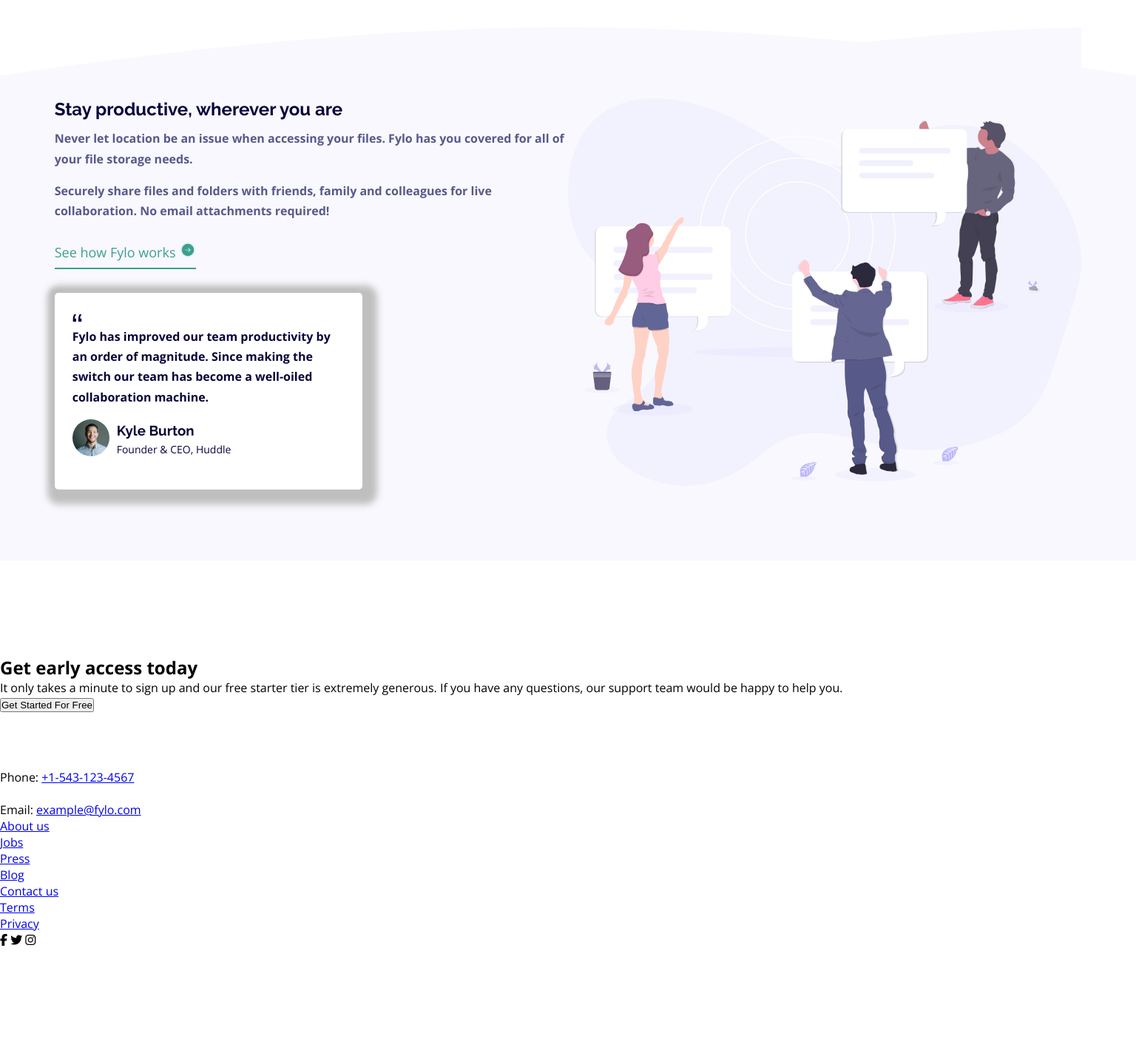
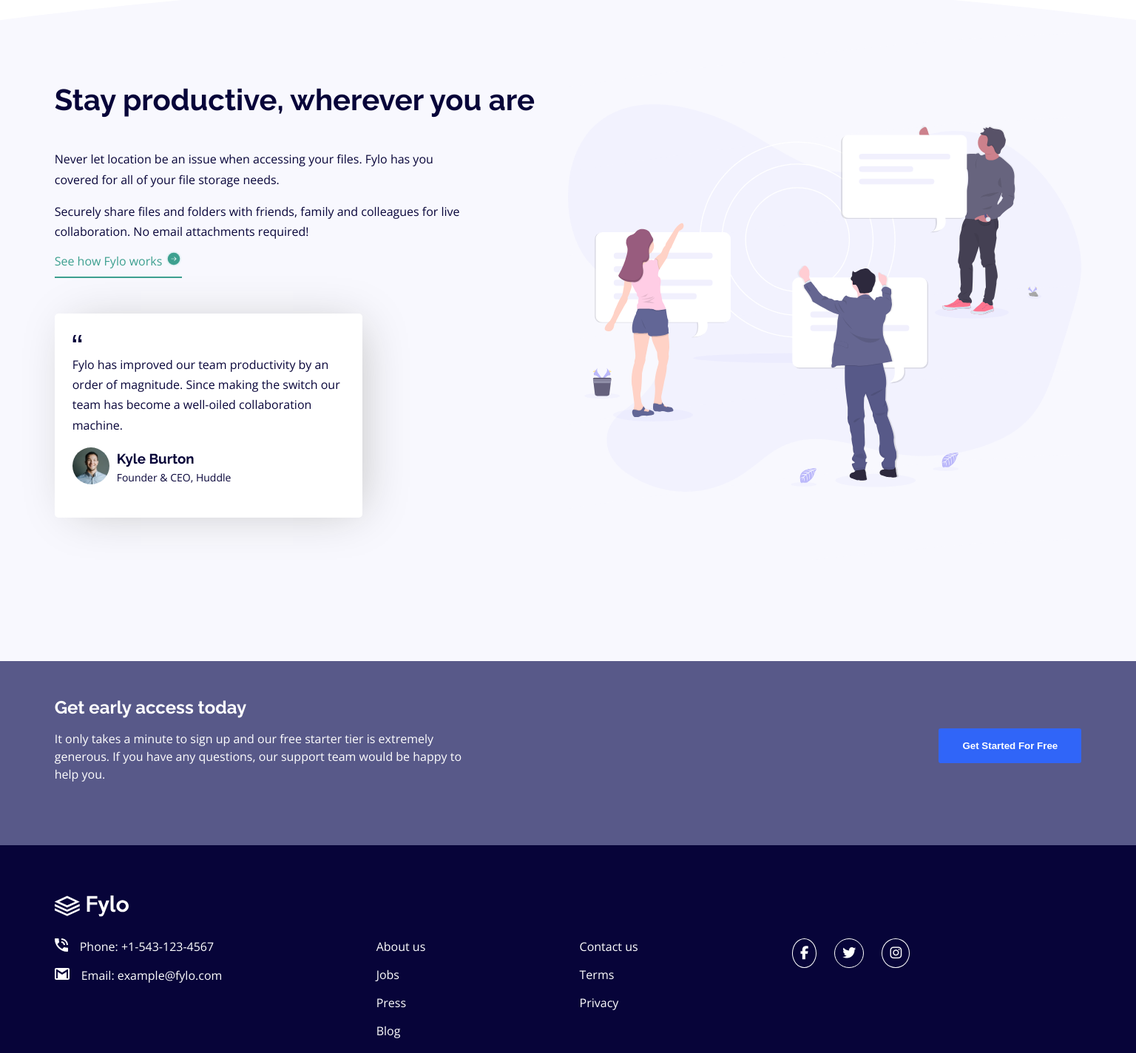
Before and after one commit to Opeyemi-stack/fylo-landing-page-with-two-column-layout-master, a plain HTML site: page index.html in a window 1536 px wide. Shown: the part 740-2164 px from the top of the page at 74% size. Before the commit the page ends 2022 px from the top, so only its background shows below. Drawn offline with nearby package versions, Linux system fonts and the light colour scheme.

Commit message:
Added style to the page

```diff
--- a/style.css
+++ b/style.css
@@ -34,6 +34,11 @@
   color: hsl(243, 87%, 12%);
   font-size: 1rem;
   font-family: "Raleway", sans-serif;
+}
+
+.nav__link--hover:hover {
+  color: hsl(224, 93%, 58%);
+  cursor: pointer;
 }
 
 .hero {
@@ -85,11 +90,15 @@
   box-shadow: 3px 5px 5px hsl(0, 0%, 75%);
 }
 
+.btn--hover:hover {
+  cursor: pointer;
+}
+
 .features {
   background: url(/images/bg-curve-mobile.svg) no-repeat center top;
   background-size: cover;
-  margin: 64px 0 128px 0;
-  padding: 0 4.8vw;
+  padding: 64px 4.8vw 128px;
+  /* padding: 0 4.8vw; */
 }
 
 .features__img {
@@ -109,7 +118,6 @@
   padding: 36px 0;
   color: hsl(238, 22%, 44%);
   line-height: 1.7;
-  font-weight: 700;
 }
 
 .features__description-one {
@@ -130,7 +138,7 @@
 .features__cta-link {
   color: hsl(170, 45%, 43%);
   text-decoration: none;
-  font-size: 18px;
+  font-size: 16px;
 }
 
 .arrow-icon {
@@ -142,17 +150,22 @@
   background-color: #fff;
   padding: 24px;
   border-radius: 5px;
-  box-shadow: 5px 5px 10px 15px hsl(0, 0%, 75%), -5px -5px 5px hsl(0, 0%, 75%);
+  box-shadow: 10px 3px 60px -14px hsl(0, 0%, 75%);
 }
 
 .qoutes-icon-wrapper {
-  margin-bottom: 30px;
+  display: block;
+  margin-bottom: 10px;
+}
+
+.qoutes-icon {
+  /* width: 48px; */
+  height: auto;
 }
 
 .testimonial__description {
   color: hsl(243, 87%, 12%);
   line-height: 1.7;
-  font-weight: 700;
 }
 
 .testimonial__meta-data {
@@ -178,6 +191,118 @@
   color: hsl(243, 87%, 12%);
   font-size: 14px;
   margin-top: 5px;
+}
+
+.subscription {
+  background-color: hsl(238, 22%, 44%);
+  padding: 48px 4.8vw 68px;
+  color: #fff;
+}
+
+.subscription__text-content {
+  text-align: center;
+}
+
+.subscription__title {
+  font-family: "Raleway", sans-serif;
+}
+
+.subscription__description {
+  line-height: 1.5;
+  margin: 32px 0;
+}
+
+.subscription__email-field,
+.subscription__btn {
+  display: block;
+  width: 80%;
+  margin: 0 auto;
+  padding: 18px;
+  border-radius: 3px;
+  border: none;
+}
+
+.subscription__email-field {
+  color: hsl(238, 22%, 44%);
+  margin-bottom: 10px;
+}
+
+.subscription__email-field::placeholder {
+  color: hsl(0, 0%, 75%);
+}
+
+.subscription__btn {
+  background-color: hsl(224, 93%, 58%);
+  color: #fff;
+  font-weight: 700;
+}
+
+.footer {
+  background-color: hsl(243, 87%, 12%);
+  padding: 68px 4.8vw;
+}
+
+.footer__logo {
+  width: 100px;
+  height: auto;
+}
+
+.footer__contacts {
+  margin: 32px 0;
+}
+
+.footer__phone-wrapper,
+.footer__email-wrapper {
+  display: flex;
+  color: #fff;
+}
+
+.footer__link {
+  color: #fff;
+  text-decoration: none;
+}
+
+.footer__link--hover:hover {
+  cursor: pointer;
+  color: hsl(238, 22%, 44%);
+}
+
+.footer__list-two {
+  margin-top: 32px;
+}
+
+.footer__list-item {
+  margin-bottom: 16px;
+}
+
+.phone-icon-wrapper,
+.email-icon-wrapper {
+  margin: 0 16px 16px 0;
+}
+
+.footer__list {
+  list-style: none;
+}
+
+.footer__socials {
+  display: flex;
+  justify-content: center;
+  gap: 20px;
+  margin-top: 48px;
+}
+
+.social-icons {
+  color: white;
+  font-size: 1.125rem;
+  border: 1px solid #fff;
+  padding: 10px;
+  border-radius: 50%;
+}
+
+.social-icons--hover:hover {
+  color: hsl(224, 93%, 58%);
+  cursor: pointer;
+  border-color: hsl(224, 93%, 58%);
 }
 
 @media (min-width: 1440px) {
@@ -228,6 +353,8 @@
     flex-direction: row-reverse;
     align-items: center;
     justify-content: center;
+    /* gap: 5vw; */
+    padding-top: 72px;
   }
 
   .features__img-wrapper,
@@ -241,17 +368,86 @@
 
   .features__title {
     text-align: left;
+    font-size: 2.5rem;
+    margin-bottom: 32px;
   }
 
   .features__description {
     padding: 12px 0;
+    color: hsl(243, 87%, 12%);
+    width: 80%;
   }
 
   .features__cta {
-    margin: 16px 0 32px;
+    margin: 0 0 48px;
   }
 
   .testimonial {
     width: 60%;
   }
+
+  .subscription {
+    display: flex;
+    justify-content: space-between;
+    align-items: center;
+  }
+
+  .subsscription__text-content,
+  .subscription__cta {
+    width: 50%;
+  }
+
+  .subscription__text-content {
+    text-align: left;
+  }
+
+  .subscription__description {
+    width: 50%;
+    margin: 16px 0;
+  }
+
+  .subscription__email-field,
+  .subscription__btn {
+    display: inline;
+    margin: 0 auto;
+    border-radius: 3px;
+    border: none;
+  }
+
+  .subscription__email-field {
+    margin-bottom: 16px;
+  }
+  .subscription__btn {
+    display: block;
+    width: initial;
+    margin: 0;
+    padding: 16px 32px;
+  }
+
+  .footer__flex {
+    display: flex;
+    /* justify-content: space-between; */
+    gap: 15%;
+  }
+
+  .footer__flex {
+    margin-top: 24px;
+  }
+
+  .footer__contacts {
+    margin: 0;
+  }
+
+  .footer__list-two {
+    margin-top: 0;
+  }
+
+  .footer__socials {
+    display: block;
+    margin-top: 0;
+  }
+
+  .social-icons-wrapper {
+    margin-right: 20px;
+  }
 }
```
